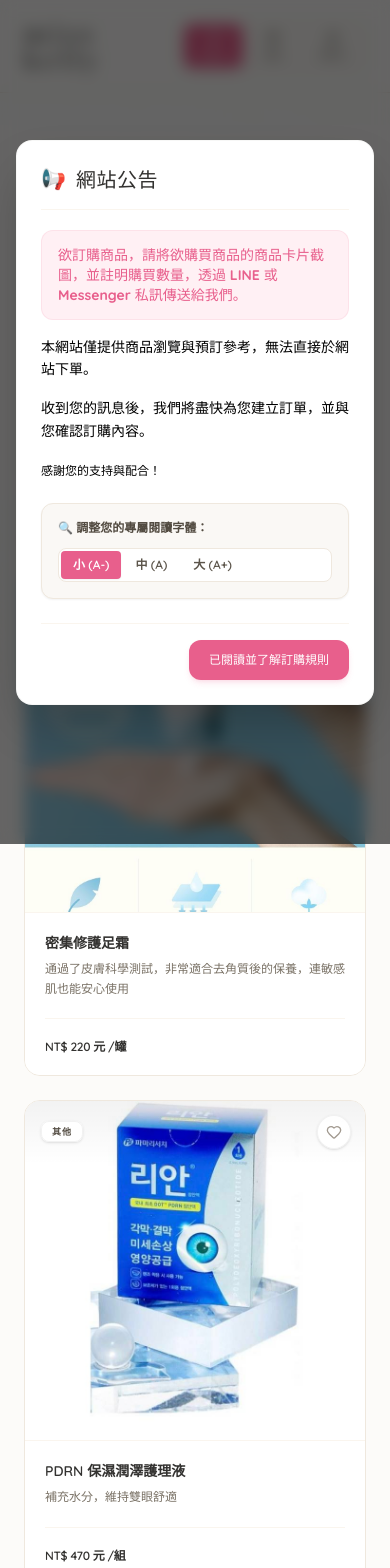
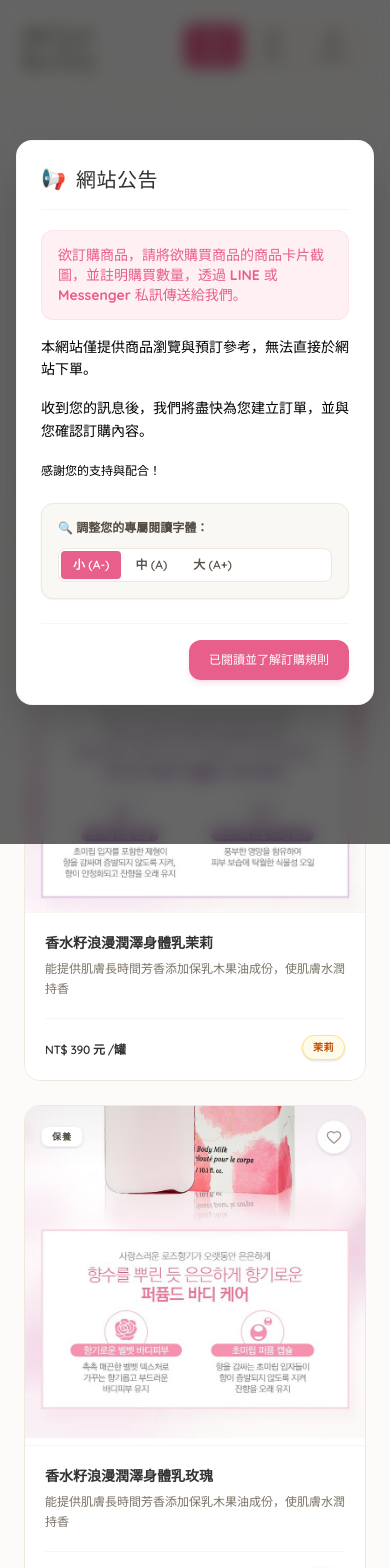
Before and after one commit to homura0110/misskelly, a React (Vite) app: page / in a window 390 px wide. Shown: the top 1568 px of the page. Built offline with nearby package versions, Linux system fonts and the light colour scheme; a web font is replaced by a local one.

Commit message:
更新+下架

```diff
--- a/src/App.tsx
+++ b/src/App.tsx
@@ -32,6 +32,34 @@ interface Product {
 // 8 Curated Luxury Cosmetics Products
 const PRODUCTS_DATA: Product[] = [
   {
+    id: "MK-10m26-2",
+    name: "香水籽浪漫潤澤身體乳茉莉",
+    category: "保養",
+    price: 390,
+    unit: "/罐",
+    intro: "能提供肌膚長時間芳香添加保乳木果油成份，使肌膚水潤持香",
+    vendor: "The Face Shop",
+    image: "/images/香水籽浪漫潤澤身體乳茉莉.jpg",
+    story: "• 前調：檸檬、紫羅蘭葉、綠意盎然的初調。• 初擦上的感覺：一開始會聞到非常清爽、微酸的柑橘與鮮嫩的綠葉汁液感，彷彿剛清晨走進開滿白花的庭園，完全不甜膩。• 中調：茉莉花、白百合、橙花。• 核心香氣：以天然茉莉花萃取為主體，糅合了白百合與橙花的純淨。這時期的香氣會轉化為溫柔、高雅且帶點仙氣的複合白花香，非常清雅、知性。• 後調／尾調：麝香、檀香。• 持香餘韻：最後由檀木與麝香沉澱下來，在肌膚表面留下一層乾淨、像剛洗完澡一般的溫暖皂香與貼膚餘韻。",
+    specs: "300ml",
+    stars: 4.9,
+    reviewsCount: 165
+  },
+  {
+    id: "MK-10m26-1",
+    name: "香水籽浪漫潤澤身體乳玫瑰",
+    category: "保養",
+    price: 390,
+    unit: "/罐",
+    intro: "能提供肌膚長時間芳香添加保乳木果油成份，使肌膚水潤持香",
+    vendor: "The Face Shop",
+    image: "/images/香水籽浪漫潤澤身體乳玫瑰.jpg",
+    story: "• 前調：佛手柑、橙子。• 初擦上的感覺：帶有微微的柑橘清甜與果香，給人乾淨、清爽的第一印象，平衡了後續花香的厚重感。• 中調：牡丹、玫瑰、小蒼蘭。• 核心香氣：以安第斯玫瑰果與玫瑰精華為主軸，揉合高雅的牡丹與清甜的小蒼蘭，散發出豐富、具層次感的浪漫優雅花香。• 後調／尾調：麝香、琥琥。• 持香餘韻：溫暖的麝香與琥珀在皮膚表面定香，轉化為像偽體香般溫柔、溫暖且貼膚的感性絲絨尾韻。",
+    specs: "300ml",
+    stars: 4.9,
+    reviewsCount: 165
+  },
+  {
     id: "MK-10m25",
     name: "密集修護足霜",
     category: "保養",
@@ -482,20 +510,6 @@ const PRODUCTS_DATA: Product[] = [
     reviewsCount: 88
   },
   {
-    id: "MK-10m03",
-    name: "金鑽黑蝸牛抗氧深層淨化保濕面乳",
-    category: "盥洗",
-    price: 180,
-    unit: "/罐",
-    intro: "獨家的金鑽黑蝸牛原液洗面乳 有效深層潔淨肌膚 抗氧化保濕,洗完臉不乾澀",
-    vendor: "HOLIKA HOLIKA",
-    image: "/images/金鑽黑蝸牛抗氧深層淨化保濕面乳.jpg",
-    story: "成分：蘊含從黑蝸牛黏液中過濾萃取的黏蛋白成分、天然甘醇酸、尿囊素、軟骨素、黑珍珠效用：清爽水潤潔淨感受，發揮抗氧化及美白亮澤等功效",
-    specs: "規格：100ml",
-    stars: 4.8,
-    reviewsCount: 88
-  },
-  {
     id: "MK-9M09",
     name: "飯店療癒保濕香氛身體乳No.20 全新桑塔爾",
     category: "保養",
@@ -636,20 +650,6 @@ const PRODUCTS_DATA: Product[] = [
     reviewsCount: 245,
   },
   {
-    id: "MK-NEW36",
-    name: "海鹽磨砂洗髮膏 ",
-    category: "其他",
-    price: 530,
-    unit: "/罐",
-    intro: "強效的控油效果1星期使用2～3次即能打造24小時乾爽頭皮！",
-    vendor: "Growus",
-    image: "/images/海鹽去角質.jpg",
-    story: "調節頭皮油水分平衝、去除頭皮多餘角質、豐富礦物質維持頭皮健康、低刺激弱酸性配方、使用自體發熱成分，達到頭皮SPA效果、採用深海精華 打造柔軟健康髮質",
-    specs: " 規格：250g",
-    stars: 4.9,
-    reviewsCount: 245,
-  },
-  {
     id: "MK-B94",
     name: "有機橄欖檸檬飲",
     category: "保健",
@@ -818,34 +818,6 @@ const PRODUCTS_DATA: Product[] = [
     reviewsCount: 120
   },
   {
-    id: "MK-D40",
-    name: "溫和清潔除毛霜 附刮板ㄧ支",
-    category: "盥洗",
-    price: 270,
-    unit: "/罐",
-    intro: "夏天告別毛手毛腳！溫和無痛配方，絕無刺鼻阿摩尼亞味，5-10分鐘溫和軟化脫落，拒絕黑點點與刺癢毛渣！",
-    vendor: "Daycell",
-    image: "/images/除毛.jpg",
-    story: "迎接清爽透亮夏日的除毛神器！「Daycell 溫和清潔除毛霜」專為解決惱人的毛髮尷尬而研製，不論是夏日想穿上心儀的削肩背心還是展現美腿，它都能為您溫和清潔多餘毛髮，告別舉手投足時的黑色腋毛與腿毛困擾。【告別傳統除毛痛點 與刺鼻異味說再見】傳統除毛刀、刮刀除毛不僅容易刮傷肌膚，更容易留下頑固黑點點毛囊，長出來的毛髮更是粗硬刺人、奇癢無比。市售的脫毛膏往往伴隨著 90% 令人難以忍受的化學阿摩尼亞刺鼻惡臭。Daycell 突破性研發極致溫和且氣味清新的除毛配方，能深層滲透並軟化毛髮結構，無痛感、不刺激，讓毛髮輕易脫落。【輕輕一刮 輕鬆擁有光溜溜白皙美肌】使用極其方便，只需敷上 5-10 分鐘，再用附贈的專利刮除板輕輕一刮，毛髮便能如奶油般輕鬆脫落。連根部也能溫和處理，除毛後的肌膚滑嫩细緻，不留粗糙渣感。第一次除毛若因毛髮較為粗硬未完全除淨，隔天再次使用便能達到百分之百光溜溜的完美效果，讓您一整夏都自信閃耀！",
-    specs: "規格：罐 / 100ml (附贈專用刮除板一支) / 主要成分：溫和軟毛因子、植物舒緩防敏精華、深層保濕因子 / 適用部位：腿部、手臂、腋下、比基尼線（請避免使用於臉部、傷口或紅腫發炎處） / 使用方法：1. 清潔欲除毛之部位並擦乾，取適量除毛霜均勻塗敷，厚度需完全覆蓋住毛髮。2. 靜待 5-10 分鐘（視毛髮粗細而定，請勿超過 15 分鐘）。3. 使用附贈的專利刮除板，以逆著毛髮生長的方向輕輕刮除。4. 若毛髮已輕鬆脫落，即可以溫水將殘留的除毛霜及毛髮徹底沖洗乾淨（請勿使用肥皂，以免過度清潔）。",
-    stars: 4.8,
-    reviewsCount: 95
-  },
-  {
-    id: "MK-B43",
-    name: "限量零感肌瞬卸凝霜 大容量 零負擔卸妝霜",
-    category: "盥洗",
-    price: 690,
-    unit: "/罐",
-    intro: "180ml限量大容量！專利零感科技配合天然木瓜酵素，Cream質地推開化為絲滑水油狀，眼唇彩妝一次溫和淨空，保濕舒緩零負擔！",
-    vendor: "BANILA CO ZERO系列",
-    image: "/images/zero卸妝180ml.jpg",
-    story: "極致溫和、保濕潔淨的殿堂級卸妝首選！「BANILA CO 限量零感肌瞬卸凝霜（大容量 180ml）」是美妝保養界長年霸榜、口碑空前不墜的「零負擔」卸妝巨星。這次特別推出比普通版（100ml）更劃算、更耐用的 180ml 限量加大版，深受無數網紅、愛用者與乾敏肌族群瘋狂囤貨，更是換季保養、加強保濕不可或缺的卸妝第一首選！【奢華乳化黑科技 一罐清空眼唇全臉彩妝】 獨特雪酪舒芙蕾質地：固態的卸妝膏在接觸肌膚的瞬間，透過手溫輕推便會化為無比絲滑、輕盈的水油狀。觸感溫柔貼合，完全無油膩厚重感，能瞬間浮起、包裹並徹底溶解全臉頑顧粉底、防水眼線與不掉色唇膏，免去重覆揉搓傷害嬌嫩肌膚。 溫和木瓜酵素配方：內含天然木瓜酵素成分，卸妝的同時還能溫柔代謝老廢角質與深層污垢，通暢毛孔，調理毛孔黑頭，讓洗後的肌膚重新深呼吸。 水潤修護不緊繃：富含櫻桃、維他命C及溫和鎖水保濕成分。乳化快速，極易用水沖洗乾淨，洗後肌膚不乾澀、不緊繃，維持彈潤細滑，帶給肌膚最溫和細緻的呵護！無添加化學色素、化學防腐劑，溫和安全低刺激，眼周肌膚也能安心使用。卸妝力滿分、保濕力滿分，讓您每天都能輕鬆享受「零感、零負擔」的純淨卸妝 SPA！",
-    specs: "規格：罐 / 180ml (限量大容量版) / 主要成分：天然木瓜酵素、西印度櫻桃萃取物、維他命C、溫和植物保濕精華 / 適用用途：臉部、眼部、唇部卸妝、深層清潔毛孔與殘留彩妝 / 使用方法：臉部及雙手保持乾燥，取適量卸凝霜於手掌。均勻塗抹於全臉，以打圈方式輕柔按摩，使凝霜轉化為絲滑水油狀並徹底溶解彩妝（特別是眼唇部位）。接著沾取少量溫水，在臉上按摩至卸妝霜完全乳化變白，最後以溫水將全臉徹底沖洗乾淨即可。",
-    stars: 4.9,
-    reviewsCount: 198
-  },
-  {
     id: "MK-N61",
     name: "摩洛哥堅果精華深層護理洗髮乳1000ml",
     category: "盥洗",
@@ -942,20 +914,6 @@ const PRODUCTS_DATA: Product[] = [
     specs: "規格：個 / 3g / 材質：凍狀 / 主要成分：莓果複合精華(草莓、藍莓、覆盆莓、蔓越莓)、維他命C、玻尿酸、礦物質鎖水因子 / 適用用途：夜間密集滋潤修護、瓦解老廢角質死皮、淡化唇紋、改善雙唇乾燥乾裂 / 使用方法：上床睡覺前，取足量晚安唇膜均勻塗抹於雙唇上。次日早晨，用紙巾或化妝棉輕輕擦拭肌膚，即可溫和帶走溶解的死皮角質，展現柔嫩細緻的水潤雙唇。",
     stars: 4.9,
     reviewsCount: 165
-  },
-  {
-    id: "MK-A60",
-    name: "球星孫興愍代言按摩滾輪痠痛乳液",
-    category: "保健",
-    price: 170,
-    unit: "/罐",
-    intro: "南韓球星孫興愍代言！超貼心滾輪設計，一按即用不沾手.乳液質地溫和滋潤、滲透力強，極速舒緩肌肉痠痛、關節疲勞，夏天擦也超清爽！",
-    vendor: "Antiphlamine S",
-    image: "/images/孫興敏.jpg",
-    story: "南韓球星孫興愍強力代言，全能舒緩神器駕到！「Antiphlamine S 按摩滾輪痠痛乳液」針對手、足、肘、腳踝、膝蓋等全身關節與肌肉痠痛而設計，能迅速穿透皮膚，精準直擊疼痛根源，有效緩解疲勞，並舒緩輕微的水泡、扭傷和瘀傷。一罐在手，不管是運動後的肌肉痠痛、上班族的關節疲勞，還是出遊走太久的腳底板痠，都能徹底獲得救贖！這次休足時間都被放到一邊了！【四大貼心全能特點】 專利按摩滾輪設計，完全不沾手：\n貼心的滾輪塗抹設計，使用時不需用手沾取乳液，只需輕按一塗，便能透過滾輪將乳液均勻塗抹並進行物理按摩，乾淨、方便又衛生！ 超強高滲透力，清爽不黏膩：\n塗抹後輕輕按摩即可迅速吸收。質地像滋潤的乳液一樣，溫和保濕不黏膩，特別適合悶熱多雨的台灣氣候，使用後毫無悶厚感。 溫和穿透感，拒絕「死涼與痛涼」：\n帶來極致舒適、漸進式的溫和穿透感。溫熱舒緩成分溫柔滲透，完全不是那種會引起皮膚刺痛、死冷死涼、甚至讓人刺痛的劣質痠痛產品。 每天 1-4 次，效果更顯著：\n可作為日常的推拿與按摩乳液使用，配合滾輪按摩使肌肉與肌底深層放鬆，帶來更顯著的舒緩效果，是全家必備的防護神器！",
-    specs: "規格：罐 / 100ml / 主要成分：薄荷醇、水楊酸甲酯、防敏保濕精華、植物滋潤乳液配方 / 適用部位：手、足、肘、腳踝、膝蓋等肌肉及關節部位 / 使用方法：每日1至4次，取適量乳液以按摩滾輪輕輕塗抹於痠痛或疲勞部位，並以滾輪按摩幫助吸收。",
-    stars: 4.9,
-    reviewsCount: 245
   },
   {
     id: "MK-NEW01",
@@ -1545,6 +1503,16 @@ export default function App() {
                            product.name.includes("05") ? "深玫瑰色" : ""}
                         </span>
                       )}
+                      {product.name.includes("香水籽浪漫潤澤身體乳") && (
+                        <span className={`text-[10px] md:text-xs px-2.5 py-1 rounded-full font-semibold border tracking-wider shadow-sm shrink-0 ${
+                          product.name.includes("茉莉") ? "bg-amber-50 text-amber-700 border-amber-200" :
+                          product.name.includes("玫瑰") ? "bg-rose-50 text-rose-600 border-rose-200" :
+                          "bg-amber-50 text-amber-600 border-amber-200"
+                        }`}>
+                          {product.name.includes("茉莉") ? "茉莉" :
+                           product.name.includes("玫瑰") ? "玫瑰" : ""}
+                        </span>
+                      )}
                       {product.name.includes("提亮臥蠶陰影筆") && (
                         <span className={`text-[10px] md:text-xs px-2.5 py-1 rounded-full font-semibold border tracking-wider shadow-sm shrink-0 ${
                           product.name.includes("藍") ? "bg-sky-50 text-sky-600 border-sky-200" :
@@ -1858,6 +1826,16 @@ export default function App() {
                          selectedProduct.name.includes("05") ? "深玫瑰色" : ""}
                       </span>
                     )}
+                    {selectedProduct.name.includes("香水籽浪漫潤澤身體乳") && (
+                      <span className={`text-xs px-3 py-1.5 rounded-full font-bold border tracking-wider shadow-sm ${
+                        selectedProduct.name.includes("茉莉") ? "bg-amber-50 text-amber-700 border-amber-200" :
+                        selectedProduct.name.includes("玫瑰") ? "bg-rose-50 text-rose-600 border-rose-200" :
+                        "bg-stone-50 text-stone-600 border-stone-200"
+                      }`}>
+                        {selectedProduct.name.includes("茉莉") ? "茉莉" :
+                         selectedProduct.name.includes("玫瑰") ? "玫瑰" : ""}
+                      </span>
+                    )}
                     {selectedProduct.name.includes("完美遮瑕氣墊粉餅SPF50+. PA++++") && (
                       <span className={`text-xs px-3 py-1.5 rounded-full font-bold border tracking-wider shadow-sm ${
                         selectedProduct.name.includes("21") ? "bg-pink-50 text-brand-pink border-brand-pink/20" :
```
Also changed, not shown: public/images/香水籽浪漫潤澤身體乳玫瑰.jpg (added), public/images/香水籽浪漫潤澤身體乳茉莉.jpg (added).
